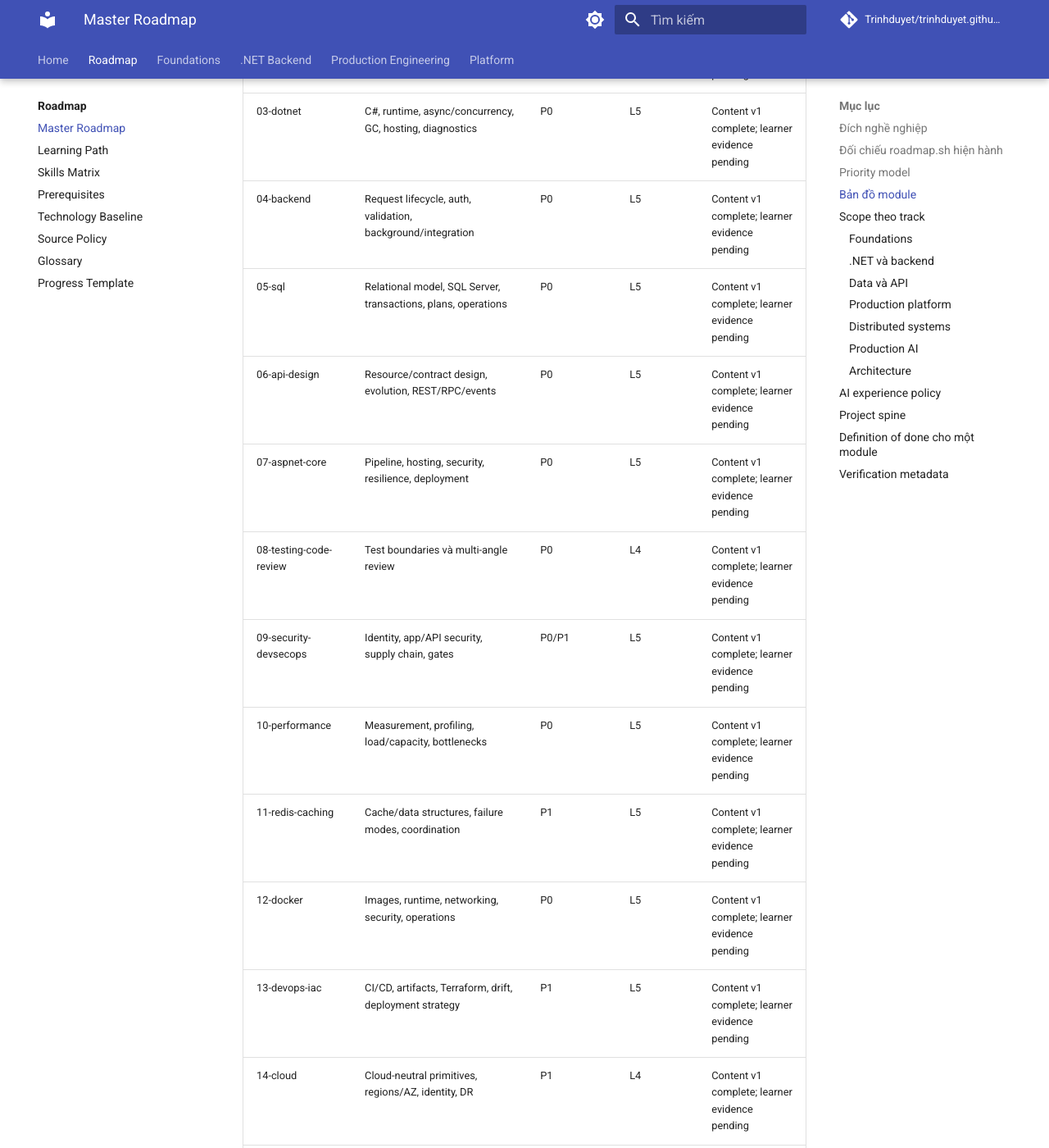
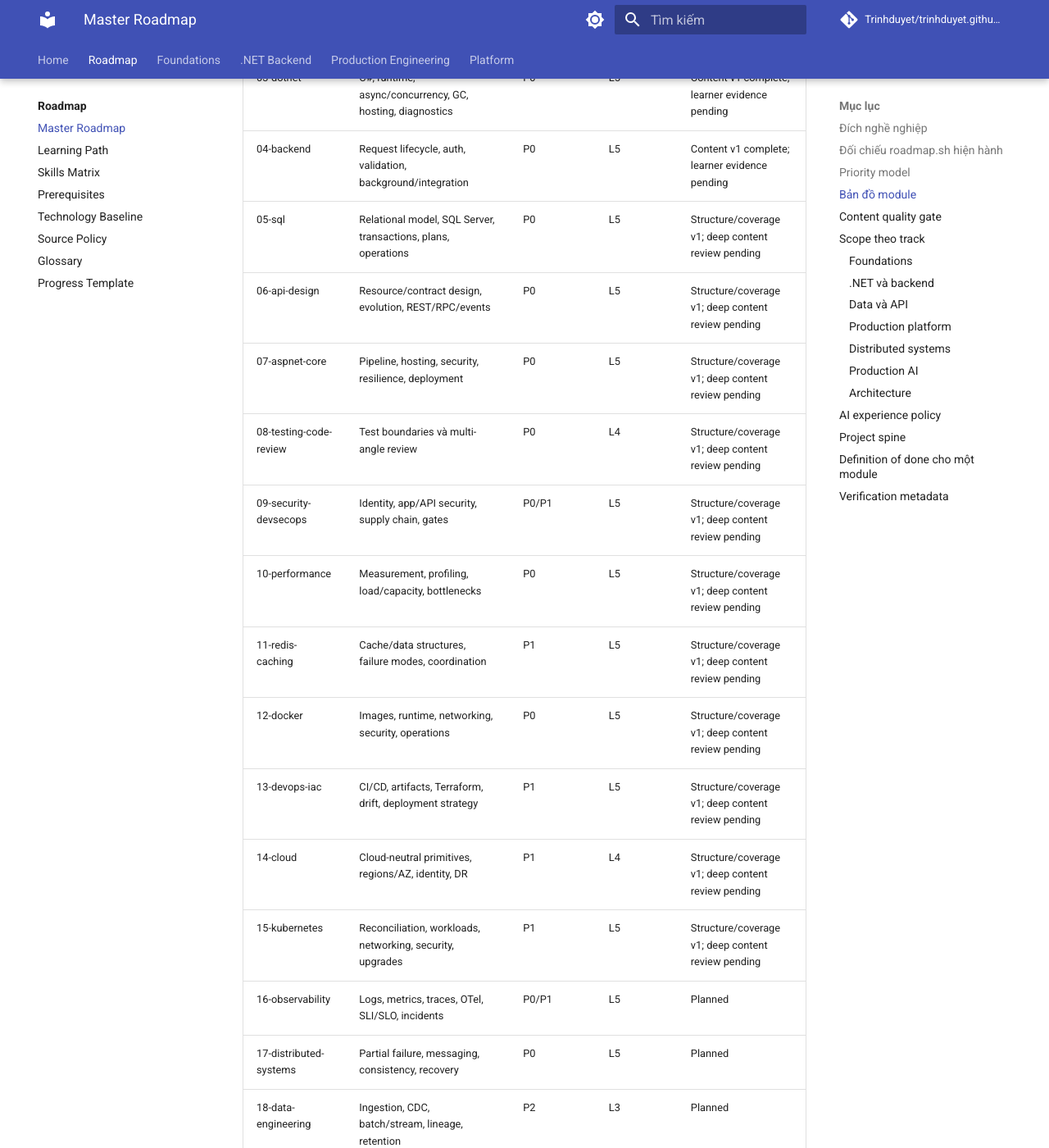
Before and after one commit to Trinhduyet/trinhduyet.github.io, an MkDocs documentation site: the page built from docs/00-roadmap/master-roadmap.md, in a window 1280 px wide and 1400 px high, scrolled down 2372 px. Shown: the whole window at 82% size. Built offline with MkDocs 1.6.1 and Material for MkDocs 9.7.7, drawn with Linux system fonts in a browser that asks for light colours; comment, search, counter and statistics services are not loaded; some of the changed text lies outside the part shown.

Commit message:
docs: align master roadmap with content quality gate

```diff
--- a/docs/00-roadmap/master-roadmap.md
+++ b/docs/00-roadmap/master-roadmap.md
@@ -55,17 +55,17 @@ Những phần repository cố ý nhấn mạnh hơn catalog:
 | 02-linux-git-networking | Production troubleshooting, Git, DNS/TCP/TLS/HTTP | P0 | L4 | Content v1 complete; learner evidence pending |
 | 03-dotnet | C#, runtime, async/concurrency, GC, hosting, diagnostics | P0 | L5 | Content v1 complete; learner evidence pending |
 | 04-backend | Request lifecycle, auth, validation, background/integration | P0 | L5 | Content v1 complete; learner evidence pending |
-| 05-sql | Relational model, SQL Server, transactions, plans, operations | P0 | L5 | Content v1 complete; learner evidence pending |
-| 06-api-design | Resource/contract design, evolution, REST/RPC/events | P0 | L5 | Content v1 complete; learner evidence pending |
-| 07-aspnet-core | Pipeline, hosting, security, resilience, deployment | P0 | L5 | Content v1 complete; learner evidence pending |
-| 08-testing-code-review | Test boundaries và multi-angle review | P0 | L4 | Content v1 complete; learner evidence pending |
-| 09-security-devsecops | Identity, app/API security, supply chain, gates | P0/P1 | L5 | Content v1 complete; learner evidence pending |
-| 10-performance | Measurement, profiling, load/capacity, bottlenecks | P0 | L5 | Content v1 complete; learner evidence pending |
-| 11-redis-caching | Cache/data structures, failure modes, coordination | P1 | L5 | Content v1 complete; learner evidence pending |
-| 12-docker | Images, runtime, networking, security, operations | P0 | L5 | Content v1 complete; learner evidence pending |
-| 13-devops-iac | CI/CD, artifacts, Terraform, drift, deployment strategy | P1 | L5 | Content v1 complete; learner evidence pending |
-| 14-cloud | Cloud-neutral primitives, regions/AZ, identity, DR | P1 | L4 | Content v1 complete; learner evidence pending |
-| 15-kubernetes | Reconciliation, workloads, networking, security, upgrades | P1 | L5 | Content v1 complete; learner evidence pending |
+| 05-sql | Relational model, SQL Server, transactions, plans, operations | P0 | L5 | Structure/coverage v1; deep content review pending |
+| 06-api-design | Resource/contract design, evolution, REST/RPC/events | P0 | L5 | Structure/coverage v1; deep content review pending |
+| 07-aspnet-core | Pipeline, hosting, security, resilience, deployment | P0 | L5 | Structure/coverage v1; deep content review pending |
+| 08-testing-code-review | Test boundaries và multi-angle review | P0 | L4 | Structure/coverage v1; deep content review pending |
+| 09-security-devsecops | Identity, app/API security, supply chain, gates | P0/P1 | L5 | Structure/coverage v1; deep content review pending |
+| 10-performance | Measurement, profiling, load/capacity, bottlenecks | P0 | L5 | Structure/coverage v1; deep content review pending |
+| 11-redis-caching | Cache/data structures, failure modes, coordination | P1 | L5 | Structure/coverage v1; deep content review pending |
+| 12-docker | Images, runtime, networking, security, operations | P0 | L5 | Structure/coverage v1; deep content review pending |
+| 13-devops-iac | CI/CD, artifacts, Terraform, drift, deployment strategy | P1 | L5 | Structure/coverage v1; deep content review pending |
+| 14-cloud | Cloud-neutral primitives, regions/AZ, identity, DR | P1 | L4 | Structure/coverage v1; deep content review pending |
+| 15-kubernetes | Reconciliation, workloads, networking, security, upgrades | P1 | L5 | Structure/coverage v1; deep content review pending |
 | 16-observability | Logs, metrics, traces, OTel, SLI/SLO, incidents | P0/P1 | L5 | Planned |
 | 17-distributed-systems | Partial failure, messaging, consistency, recovery | P0 | L5 | Planned |
 | 18-data-engineering | Ingestion, CDC, batch/stream, lineage, retention | P2 | L3 | Planned |
@@ -78,6 +78,24 @@ Những phần repository cố ý nhấn mạnh hơn catalog:
 | 25-software-architecture | Boundaries, styles, evolution, migration | P0 | L5 | Planned |
 | 26-architecture-documentation | C4, ADR, RFC, threat/failure/runbook | P1 | L5 | Planned |
 | projects | Bảy hệ thống tiến hóa, không phải toy collection | P0 | L2–L5 | Planned |
+
+## Content quality gate
+
+Một chapter substantial **không** được coi là hoàn thành chỉ vì có đủ headings.
+
+`Content v1` yêu cầu:
+
+- mental model và terminology riêng của topic;
+- cơ chế thực tế đủ để giải thích observed behavior;
+- minimal example và production example khi phù hợp;
+- failure modes, troubleshooting và verification/evidence riêng của công nghệ;
+- performance, security, observability, operations và cost khi liên quan;
+- Architect Perspective: simpler alternative, trade-offs, when-not-to-use, 10x/100x impact;
+- official sources cho technical claims và Context7 cho library/framework/version-sensitive details khi phù hợp.
+
+Generic prose có thể copy gần như nguyên văn sang một technology khác được xem là `Structure/coverage`, không phải deep content.
+
+Module 01–04 hiện được dùng làm quality reference. Module 05–15 cần deep-review theo gate này trước khi nâng lại trạng thái `Content v1 complete`.
 
 ## Scope theo track
 
@@ -176,12 +194,13 @@ Không lặp tutorial “gọi model đầu tiên”. Bắt đầu bằng assess
 - Có failure experiment, verification và exit criteria đo được.
 - Có official sources, Vietnamese resource khi đủ chất lượng và metadata.
 - Có cross-link, skills-matrix update và multi-role review.
+- Mỗi section phải có nội dung topic-specific; heading tồn tại một mình không được tính là completion.
 
 ## Verification metadata
 
-- Verified: 2026-08-11
+- Verified: 2026-08-12
 - Technology version: [technology-baseline.md](technology-baseline.md)
 - Official sources: từng module quản lý trong references.md
 - Roadmap sources: [catalog](https://roadmap.sh/roadmaps/), [Backend](https://roadmap.sh/backend), [ASP.NET Core](https://roadmap.sh/aspnet-core), [System Design](https://roadmap.sh/system-design), [AI Engineer](https://roadmap.sh/ai-engineer), [AI Agents](https://roadmap.sh/ai-agents), [Software Architect](https://roadmap.sh/software-architect)
 - Context7 queries used: xem [technology-baseline.md](technology-baseline.md)
-- Notes: thứ tự đã được tổ chức lại theo prerequisite, không sao chép thứ tự roadmap.sh.
+- Notes: thứ tự đã được tổ chức lại theo prerequisite, không sao chép thứ tự roadmap.sh; status Module 05–15 đã được hạ về structure/coverage để phản ánh đúng quality gate hiện tại.
```
